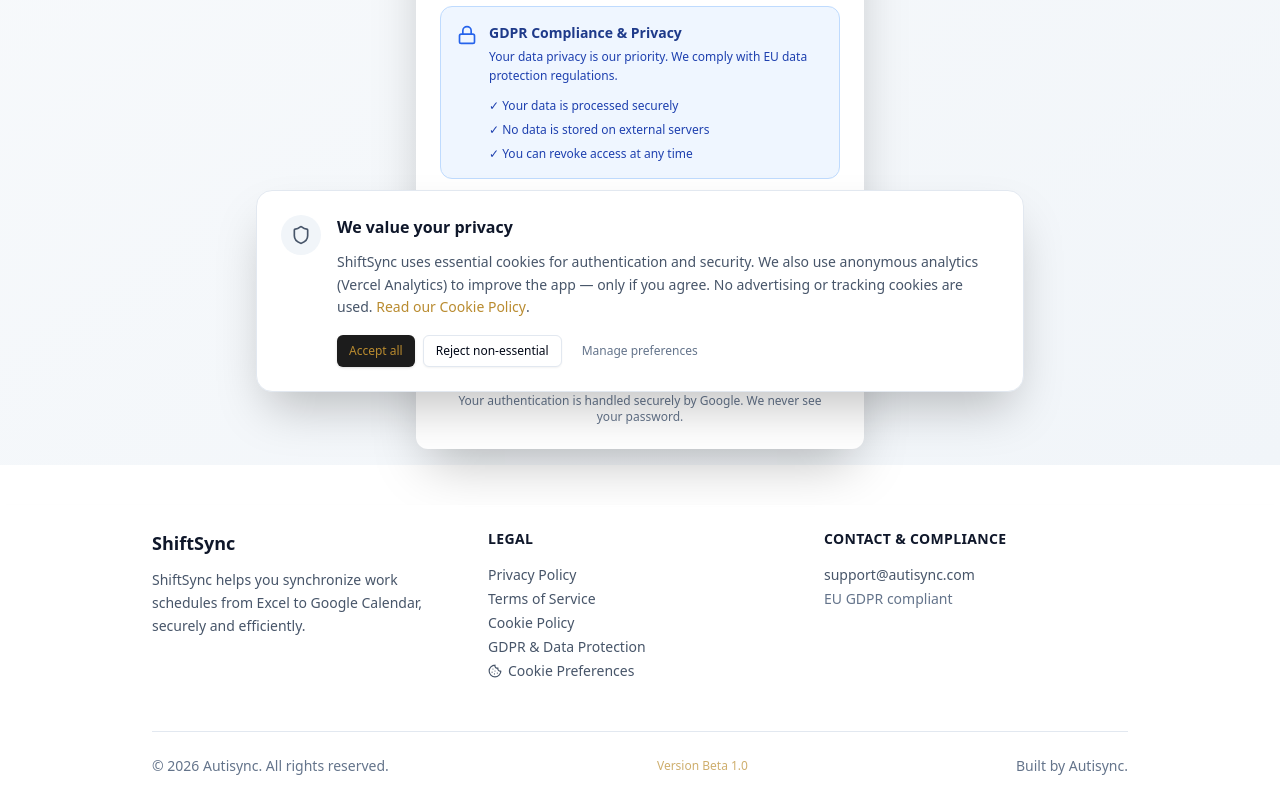
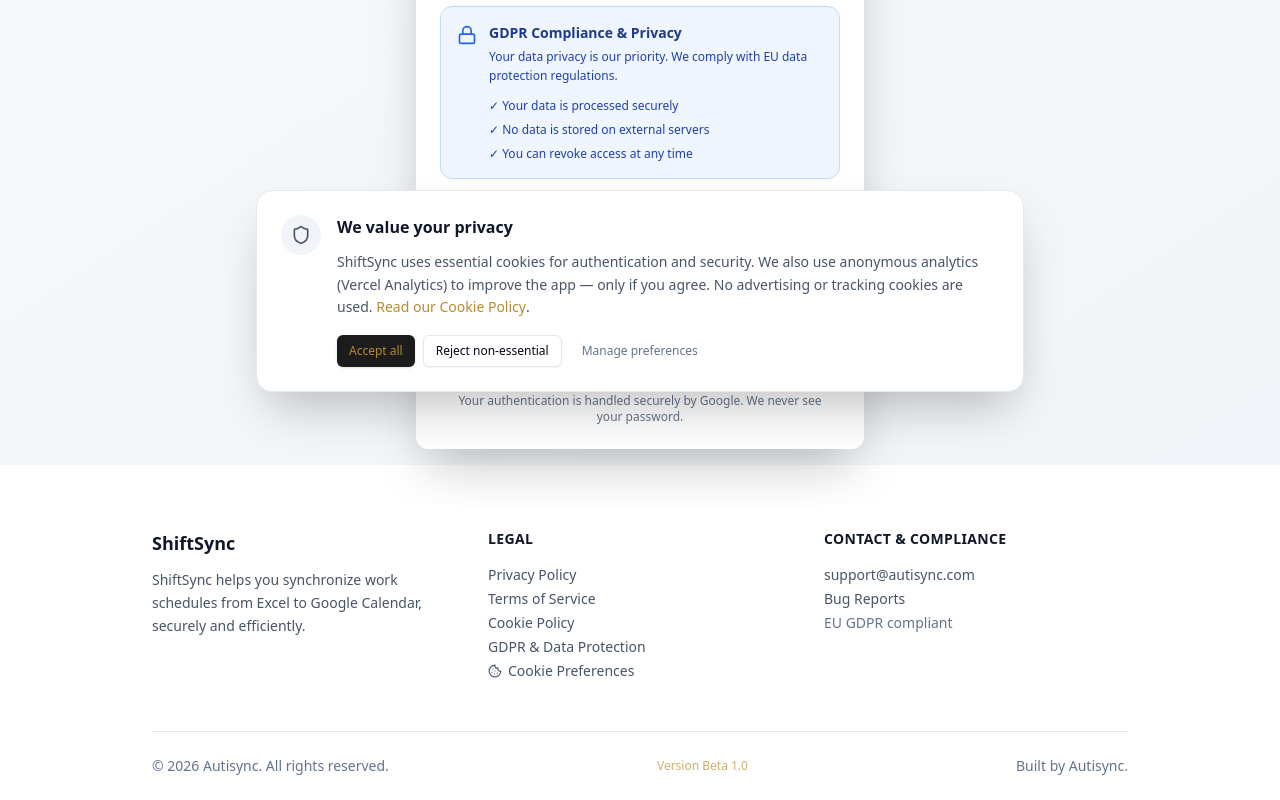
Before and after one commit to ENOV-Technologies/shiftsync, a React (Vite) app: page / in a window 1280 px wide. Shown: the part 384-1184 px from the top of the page. Built offline with nearby package versions, Linux system fonts and the light colour scheme; no server answers.

Commit message:
bug report

```diff
--- a/src/components/Footer.tsx
+++ b/src/components/Footer.tsx
@@ -74,6 +74,15 @@
                   support@autisync.com
                 </a>
               </li>
+              <li>
+                <a
+                  href="https://tally.so/r/1A7YOO"
+                  className="text-slate-600 hover:text-autisync-gold transition-colors"
+                  target="_blank"
+                >
+                  Bug Reports
+                </a>
+              </li>
               <li className="text-slate-500">EU GDPR compliant</li>
             </ul>
           </div>
--- a/src/components/auth/auth-card.tsx
+++ b/src/components/auth/auth-card.tsx
@@ -121,7 +121,22 @@
                 <p className="text-xs text-muted-foreground leading-relaxed">
                   By checking this box, you agree to our data processing
                   practices and acknowledge that you understand how your data
-                  will be used.
+                  will be used.{" "}
+                  <span>
+                    <a
+                      className="hover:text-autisync-gold underline"
+                      href="/privacy"
+                    >
+                      Privacy Policy
+                    </a>{" "}
+                    and{" "}
+                    <a
+                      href="/terms"
+                      className="hover:text-autisync-gold underline"
+                    >
+                      Terms of Service
+                    </a>
+                  </span>
                 </p>
               </div>
             </div>
```
